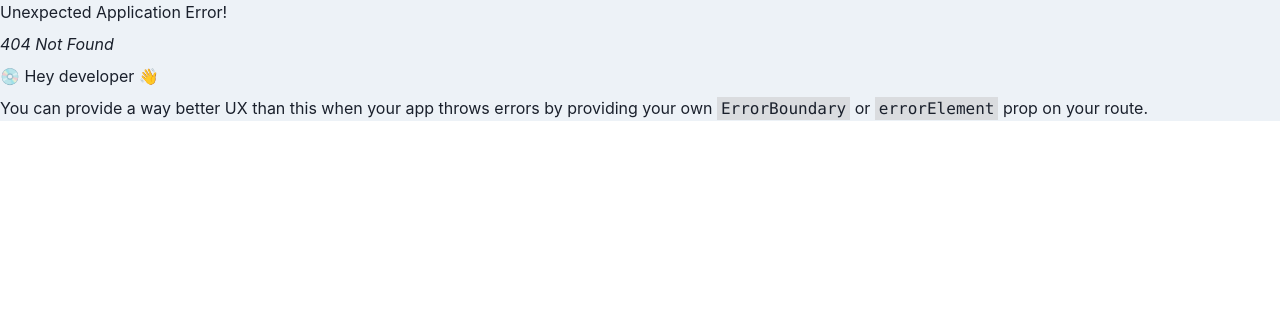
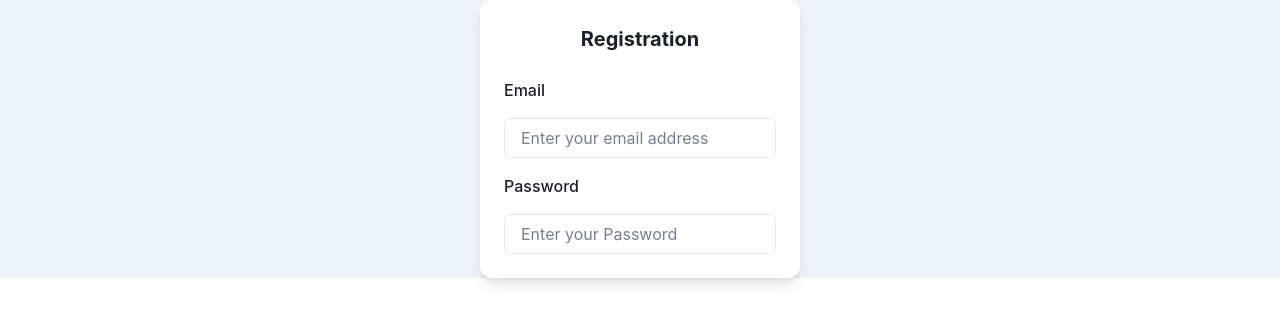
Before and after one commit to shipatulhasan/kahf-front-end, a React (Vite) app: page /sign-up in a window 1280 px wide. Before the commit this address had no page. Shown: the top 324 px of the page. Built offline with nearby package versions, Linux system fonts and the light colour scheme.

Commit message:
added form layout

```diff
--- /dev/null
+++ b/src/components/form-layout.jsx
@@ -0,0 +1,66 @@
+import {
+  Avatar,
+  Box,
+  FormControl,
+  FormLabel,
+  HStack,
+  Input,
+  Stack,
+  Text,
+  VStack
+} from '@chakra-ui/react'
+
+import React, { useState } from 'react'
+import { handleBlur } from '../lib/handler'
+
+const FormLayout = ({ data }) => {
+  const [errors, setErrors] = useState({})
+
+  return (
+    <Stack alignItems={'center'}>
+      <Box
+        maxW={'320px'}
+        bg='white'
+        w='sm'
+        p={6}
+        rounded={'xl'}
+        boxShadow='lg'
+        textAlign='center'>
+        <Text fontSize='xl' fontWeight='bold'>
+          {data.title}
+        </Text>
+
+        <VStack as={'form'} onSubmit={data?.handleSubmit} spacing={4} mt={6}>
+          {data?.inputs.map((item, i) => (
+            <FormControl
+              key={`${data.title}-${i}`}
+              // isInvalid={errors[item?.name]}
+            >
+              <HStack w={'full'} flexWrap={'wrap'}>
+                <FormLabel w={{ base: 'full', md: '100px', lg: '200px' }}>
+                  {item?.label}
+                </FormLabel>
+                <Stack spacing={0} w={'full'} flex={1}>
+                  <Input
+                    placeholder={item?.placeholder}
+                    value={item?.value}
+                    minW={'100px'}
+                    onBlur={(e) => handleBlur(e, setErrors)}
+                    name={item?.name}
+                  />
+                  {errors[item.name] && (
+                    <FormErrorMessage>
+                      {errors[item.name].replace(/_/g, ' ')}
+                    </FormErrorMessage>
+                  )}
+                </Stack>
+              </HStack>
+            </FormControl>
+          ))}
+        </VStack>
+      </Box>
+    </Stack>
+  )
+}
+
+export default FormLayout
--- /dev/null
+++ b/src/lib/handler.js
@@ -0,0 +1,18 @@
+export const validateField = (name, value) => {
+  let error = ''
+  if (!value) {
+    error = `${name} is required`
+  } else if (name === 'email' && !/\S+@\S+\.\S+/.test(value)) {
+    error = 'Enter a valid email address'
+  }
+  return error
+}
+export const handleBlur = (e, setErrors) => {
+  const { name, value } = e.target
+  const error = validateField(name, value)
+
+  setErrors((prevErrors) => ({
+    ...prevErrors,
+    [name]: error
+  }))
+}
--- a/src/pages/Editor/profile-details.jsx
+++ b/src/pages/Editor/profile-details.jsx
@@ -18,6 +18,7 @@ import PageLaout from '../../layout/page-layout'
 import { updateProfileDetails } from '../../features/profileSlice'
 import { useDispatch } from 'react-redux'
 import CommonButton from '../../components/common-button'
+import { handleBlur, validateField } from '../../lib/handler'
 const ProfileDetails = () => {
   return (
     <PageLaout
@@ -49,25 +50,6 @@ const DetailsForm = () => {
       }
       reader.readAsDataURL(file)
     }
-  }
-  const validateField = (name, value) => {
-    let error = ''
-    if (!value) {
-      error = `${name} is required`
-    } else if (name === 'email' && !/\S+@\S+\.\S+/.test(value)) {
-      error = 'Enter a valid email address'
-    }
-    return error
-  }
-
-  const handleBlur = (e) => {
-    const { name, value } = e.target
-    const error = validateField(name, value)
-
-    setErrors((prevErrors) => ({
-      ...prevErrors,
-      [name]: error
-    }))
   }
 
   const inputs = [
@@ -168,7 +150,7 @@ const DetailsForm = () => {
                     placeholder={item?.placeholder}
                     value={item?.value}
                     minW={'100px'}
-                    onBlur={handleBlur}
+                    onBlur={(e) => handleBlur(e, setErrors)}
                     name={item?.name}
                     onChange={(e) =>
                       dispatch(
--- /dev/null
+++ b/src/pages/signup-page.jsx
@@ -0,0 +1,24 @@
+import React from 'react'
+import FormLayout from '../components/form-layout'
+
+const Signup = () => {
+  const inputs = [
+    {
+      label: 'Email',
+      placeholder: 'Enter your email address',
+      name: 'email_address',
+      value: '',
+      type: 'email'
+    },
+    {
+      label: 'Password',
+      placeholder: 'Enter your Password',
+      name: 'password',
+      value: '',
+      type: 'password'
+    }
+  ]
+  return <FormLayout data={{ title: 'Registration', inputs }} />
+}
+
+export default Signup
```
Also changed, not shown: src/routes/routes.jsx (+9 -0 lines).
